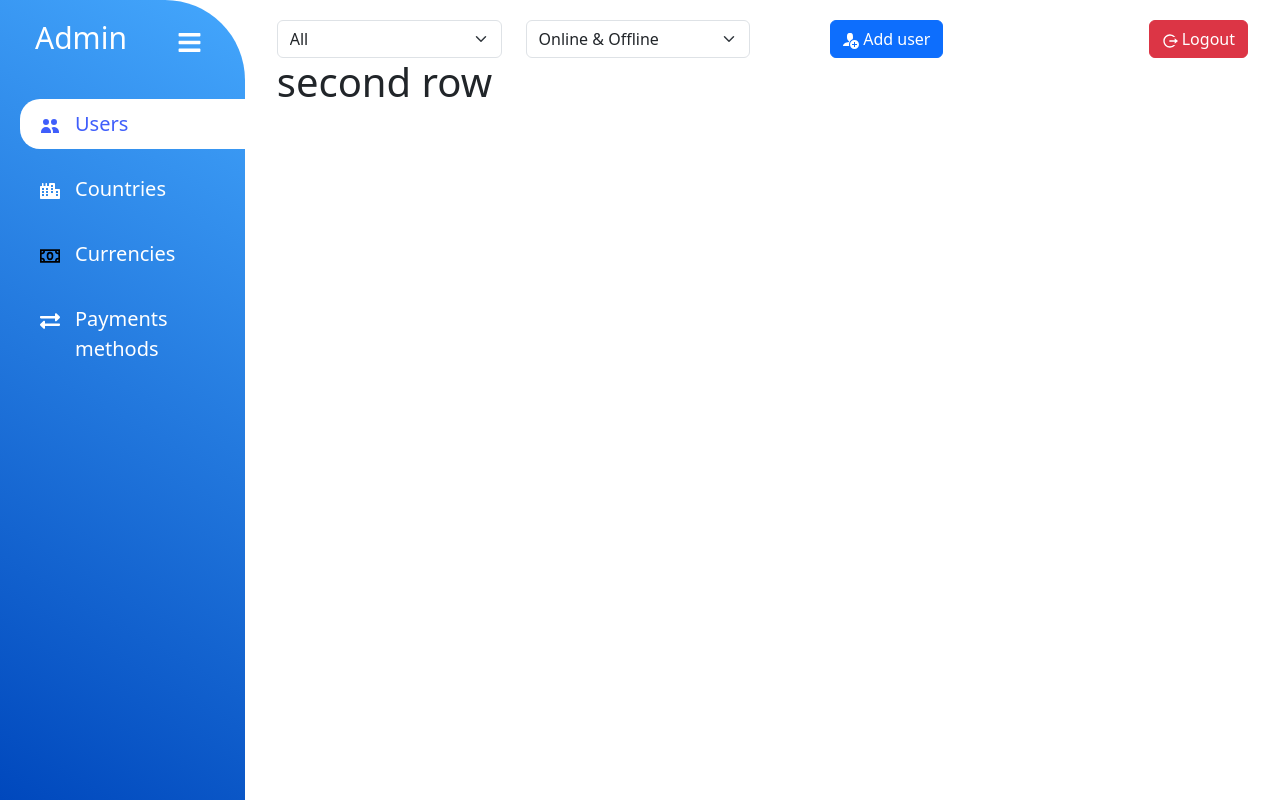
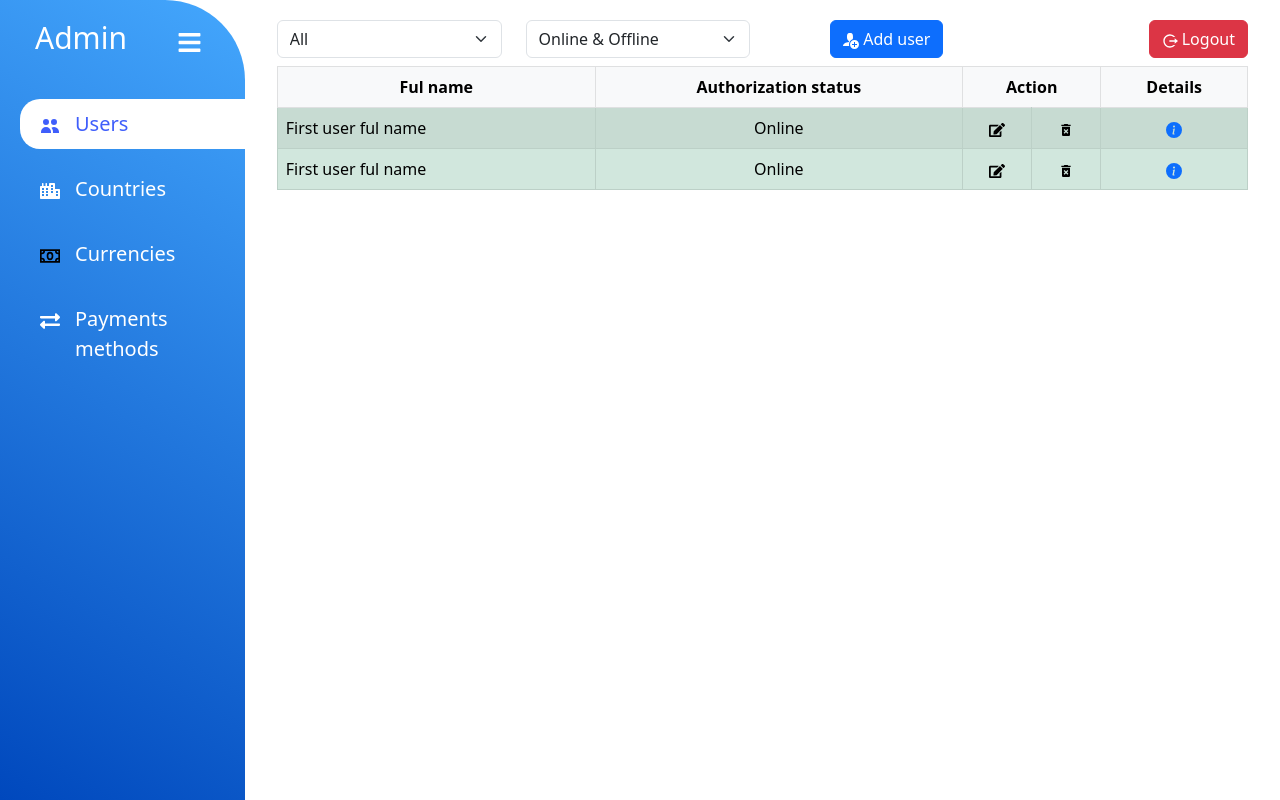
Before and after one commit to bauer318/pri-trans-client, a React (Create React App) app: page / in a window 1280 px wide. Built offline with nearby package versions, Linux system fonts and the light colour scheme.

Commit message:
added user info component

```diff
--- a/src/App.js
+++ b/src/App.js
@@ -7,6 +7,7 @@ import UserList from "./pages/UserList";
 import CountryList from "./pages/CountryList";
 import PaymentMethodList from "./pages/PaymentMethodList";
 import CurrencyList from "./pages/CurrencyList";
+import User from "./pages/User";
 
 
 const App = () => {
@@ -17,6 +18,7 @@ const App = () => {
                     <Routes>
                         <Route path="/" element={<UserList/>}/>
                         <Route path="/users" element={<UserList/>}/>
+                        <Route path={"/1"} element={<User/>} />
                         <Route path="/countries" element={<CountryList/>}/>
                         <Route path="/currencies" element={<CurrencyList/>}/>
                         <Route path="/payment-methods" element={<PaymentMethodList/>}/>
--- /dev/null
+++ b/src/components/UserInfo.jsx
@@ -0,0 +1,26 @@
+import React from 'react';
+
+const UserInfo = () => {
+    return (
+        <div>
+            <div className={"row"}>
+                <div className={"col-4"}>
+                    <h1>First name</h1>
+                    <h1>Last name</h1>
+                    <h1>Middle name</h1>
+                </div>
+                <div className={"col-4"}>
+                    <h1>Role</h1>
+                    <h1>Phone</h1>
+                    <h1>Email</h1>
+                </div>
+                <div className={"col-4"}>
+                    <h1>Nationality</h1>
+                    <h1>Address</h1>
+                </div>
+            </div>
+        </div>
+    );
+};
+
+export default UserInfo;
--- /dev/null
+++ b/src/components/UsersTable.jsx
@@ -0,0 +1,49 @@
+import React from 'react';
+import {FaEdit} from "react-icons/fa";
+import {MdDeleteForever} from "react-icons/md";
+import {BsInfoCircleFill} from "react-icons/bs";
+import UserInfo from "./UserInfo";
+import {NavLink} from "react-router-dom";
+
+const UsersTable = () => {
+    return (
+        <div>
+            <table className={"table table-success table-striped table-bordered table-responsive"}>
+                <thead className={"table-light"}>
+                <tr>
+                    <th scope={"col"} className={"text-center"}>Ful name</th>
+                    <th scope={"col"} className={"text-center"}>Authorization status</th>
+                    <th scope={"col"} className={"text-center"} colSpan={2}>Action</th>
+                    <th scope={"col"} className={"text-center"}>Details</th>
+                </tr>
+                </thead>
+                <tbody>
+                <tr>
+                    <td>First user ful name</td>
+                    <td className={"text-center"}>Online</td>
+                    <td className={"text-center"}><FaEdit/></td>
+                    <td className={"text-center"}><MdDeleteForever/></td>
+                    <td className={"text-center"}>
+                        {<NavLink to={"/1"}>
+                            <BsInfoCircleFill/>
+                        </NavLink>}
+                    </td>
+                </tr>
+                <tr>
+                    <td>First user ful name</td>
+                    <td className={"text-center"}>Online</td>
+                    <td className={"text-center"}><FaEdit/></td>
+                    <td className={"text-center"}><MdDeleteForever/></td>
+                    <td className={"text-center"}>
+                        {<NavLink to={"/1"}>
+                            <BsInfoCircleFill/>
+                        </NavLink>}
+                    </td>
+                </tr>
+                </tbody>
+            </table>
+        </div>
+    );
+};
+
+export default UsersTable;
--- /dev/null
+++ b/src/pages/User.jsx
@@ -0,0 +1,15 @@
+import React from 'react';
+import UsersHeader from "../components/UsersHeader";
+import UserInfo from "../components/UserInfo";
+
+const User = () => {
+    return (
+        <div className={"container"}>
+            <UsersHeader/>
+            <div className={"row mt-5"}>
+                <UserInfo/>
+            </div>
+        </div>
+    );
+};
+export default User;
--- a/src/pages/UserList.jsx
+++ b/src/pages/UserList.jsx
@@ -1,16 +1,14 @@
 import React from 'react';
-import {RiLogoutCircleRLine} from "react-icons/ri";
-import {ImUserPlus} from "react-icons/im";
-import LogoutBtn from "../components/LogoutBtn";
 import UsersHeader from "../components/UsersHeader";
+import UsersTable from "../components/UsersTable";
 
 
 const UserList = () => {
     return (
         <div className="container">
             <UsersHeader/>
-            <div className={"row"}>
-                <h1>second row</h1>
+            <div className={"row mt-2"}>
+                <UsersTable/>
             </div>
         </div>
 );
```
